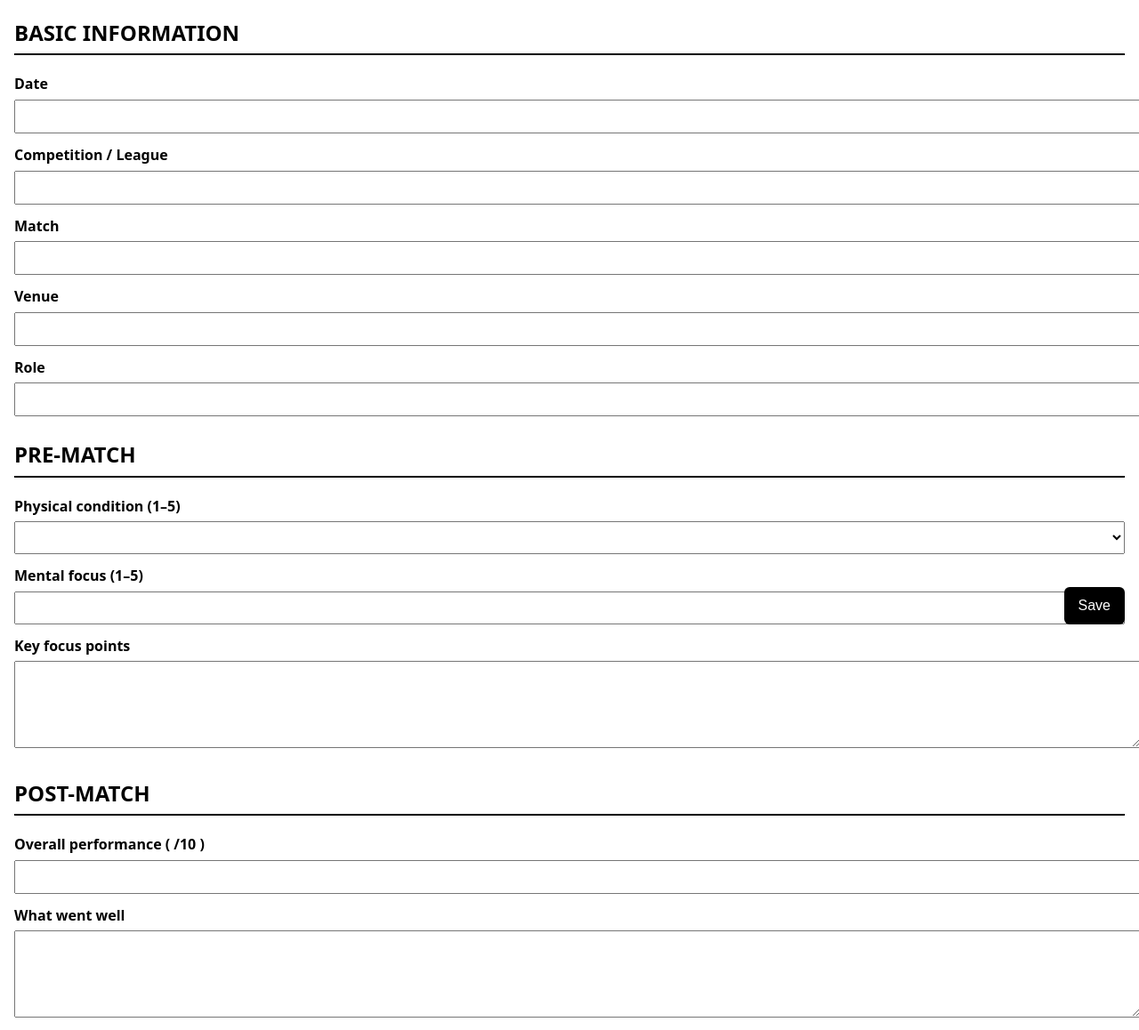
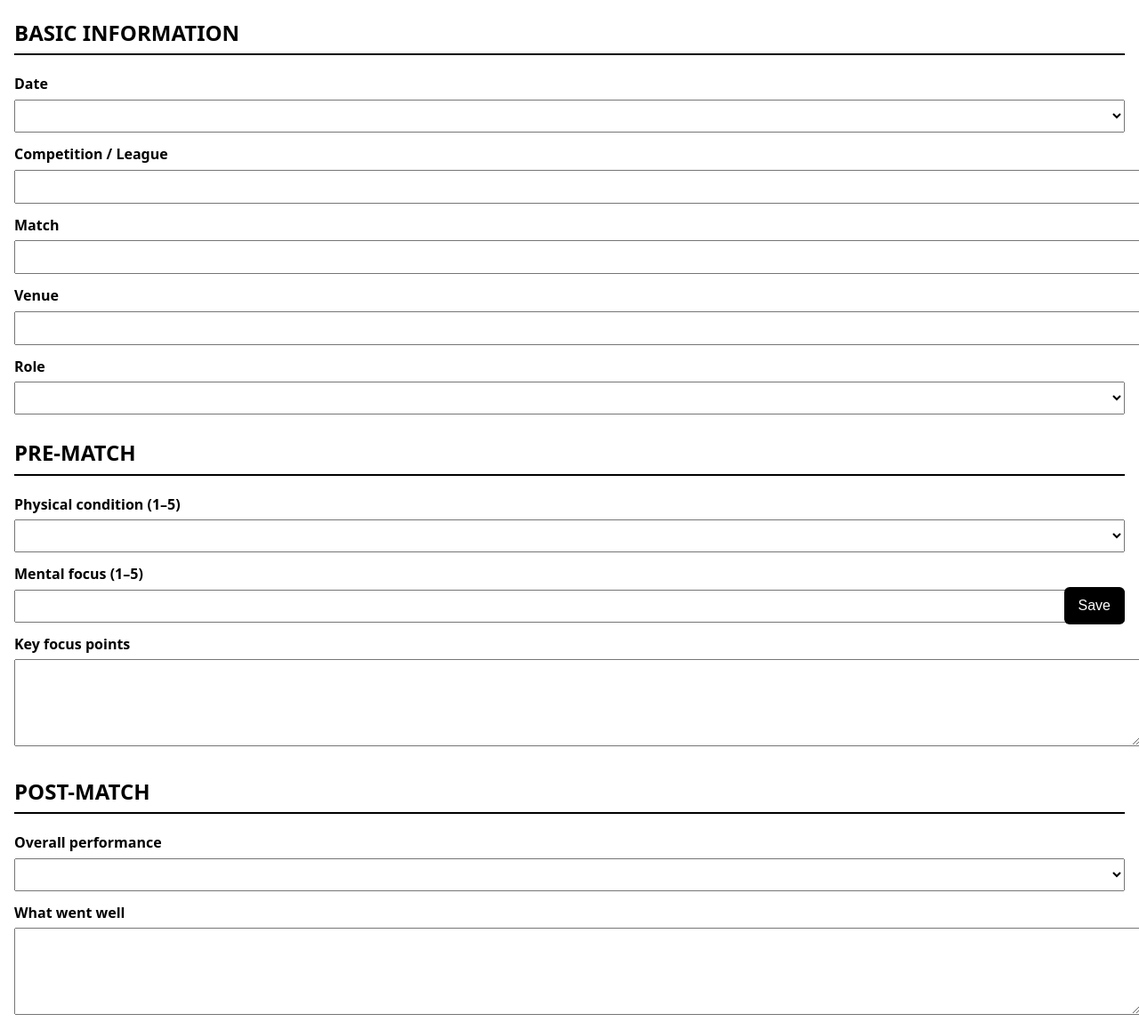
Before and after one commit to iwasaka-ref/reflection, a plain HTML site: page index.html in a window 1280 px wide. Shown: the part 82-1240 px from the top of the page at 89% size. Drawn offline with Linux system fonts and the light colour scheme.

Commit message:
Update index.html

```diff
--- a/index.html
+++ b/index.html
@@ -55,15 +55,38 @@
 
 <div class="section">
   <h2>BASIC INFORMATION</h2>
-  <label>Date</label><input id="date">
-  <label>Competition / League</label><input id="league">
-  <label>Match</label><input id="match">
-  <label>Venue</label><input id="venue">
-  <label>Role</label><input id="role">
+
+  <label>Date</label>
+  <select id="date">
+    <option value=""></option>
+    <option>2025-03-01</option>
+    <option>2025-03-02</option>
+    <option>2025-03-03</option>
+    <option>2025-03-04</option>
+    <option>2025-03-05</option>
+  </select>
+
+  <label>Competition / League</label>
+  <input id="league">
+
+  <label>Match</label>
+  <input id="match">
+
+  <label>Venue</label>
+  <input id="venue">
+
+  <label>Role</label>
+  <select id="role">
+    <option value=""></option>
+    <option>Referee</option>
+    <option>Assistant Referee</option>
+    <option>4th Official</option>
+  </select>
 </div>
 
 <div class="section">
   <h2>PRE-MATCH</h2>
+
   <label>Physical condition (1–5)</label>
   <select id="physical">
     <option></option><option>1</option><option>2</option><option>3</option><option>4</option><option>5</option>
@@ -80,8 +103,13 @@
 
 <div class="section">
   <h2>POST-MATCH</h2>
-  <label>Overall performance ( /10 )</label>
-  <input id="performance">
+
+  <label>Overall performance</label>
+  <select id="performance">
+    <option value=""></option>
+    <option>10</option><option>9</option><option>8</option><option>7</option><option>6</option>
+    <option>5</option><option>4</option><option>3</option><option>2</option><option>1</option><option>0</option>
+  </select>
 
   <label>What went well</label>
   <textarea id="good"></textarea>
@@ -95,6 +123,7 @@
 
 <div class="section">
   <h2>ACTION PLAN</h2>
+
   <label>Next match goal</label>
   <textarea id="next"></textarea>
 
@@ -105,14 +134,14 @@
 <button class="save" onclick="save()">Save</button>
 
 <script>
-  const ids = document.querySelectorAll("input, textarea, select");
+  const elements = document.querySelectorAll("input, textarea, select");
 
-  ids.forEach(el => {
+  elements.forEach(el => {
     el.value = localStorage.getItem(el.id) || "";
   });
 
   function save() {
-    ids.forEach(el => {
+    elements.forEach(el => {
       localStorage.setItem(el.id, el.value);
     });
     alert("保存しました");
```
